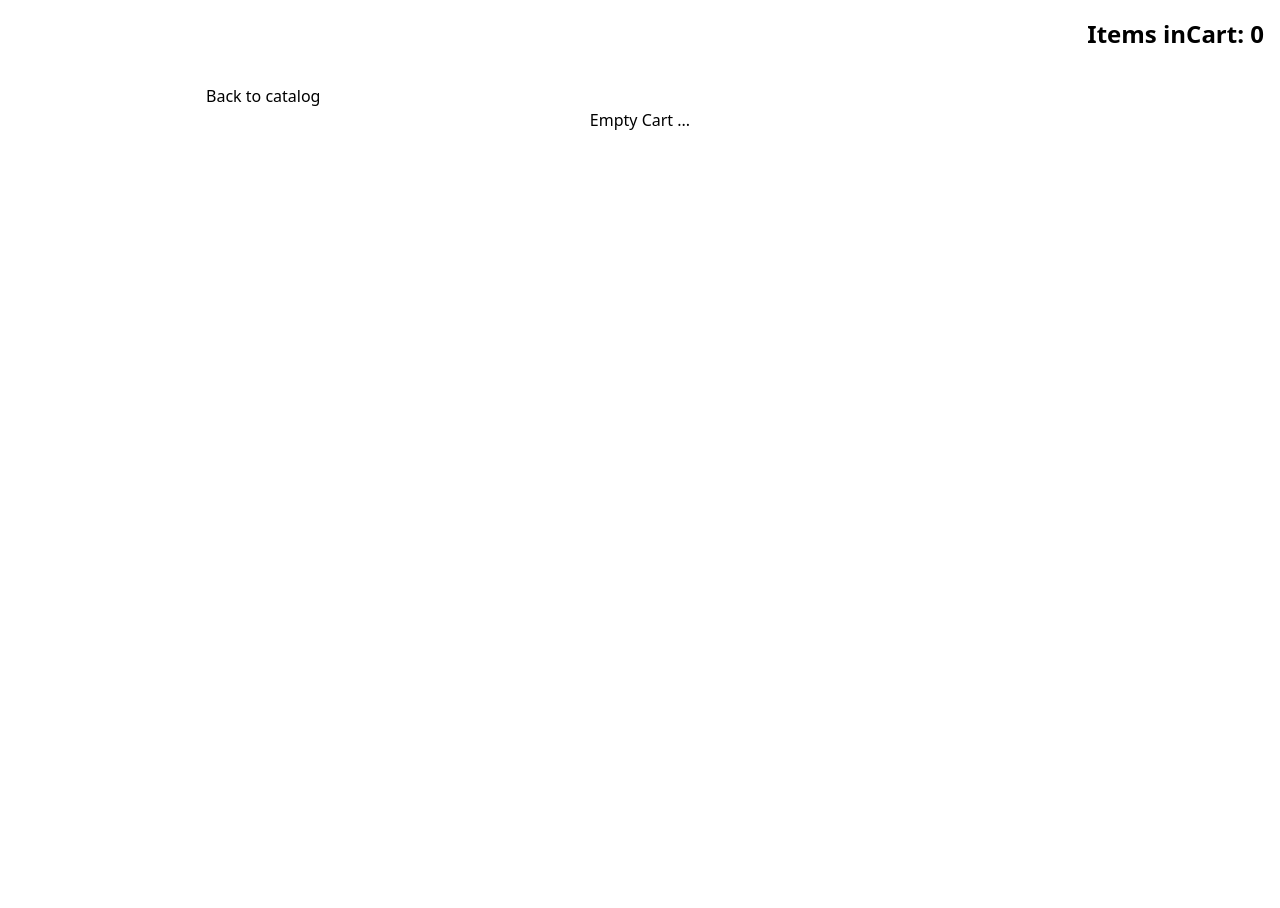
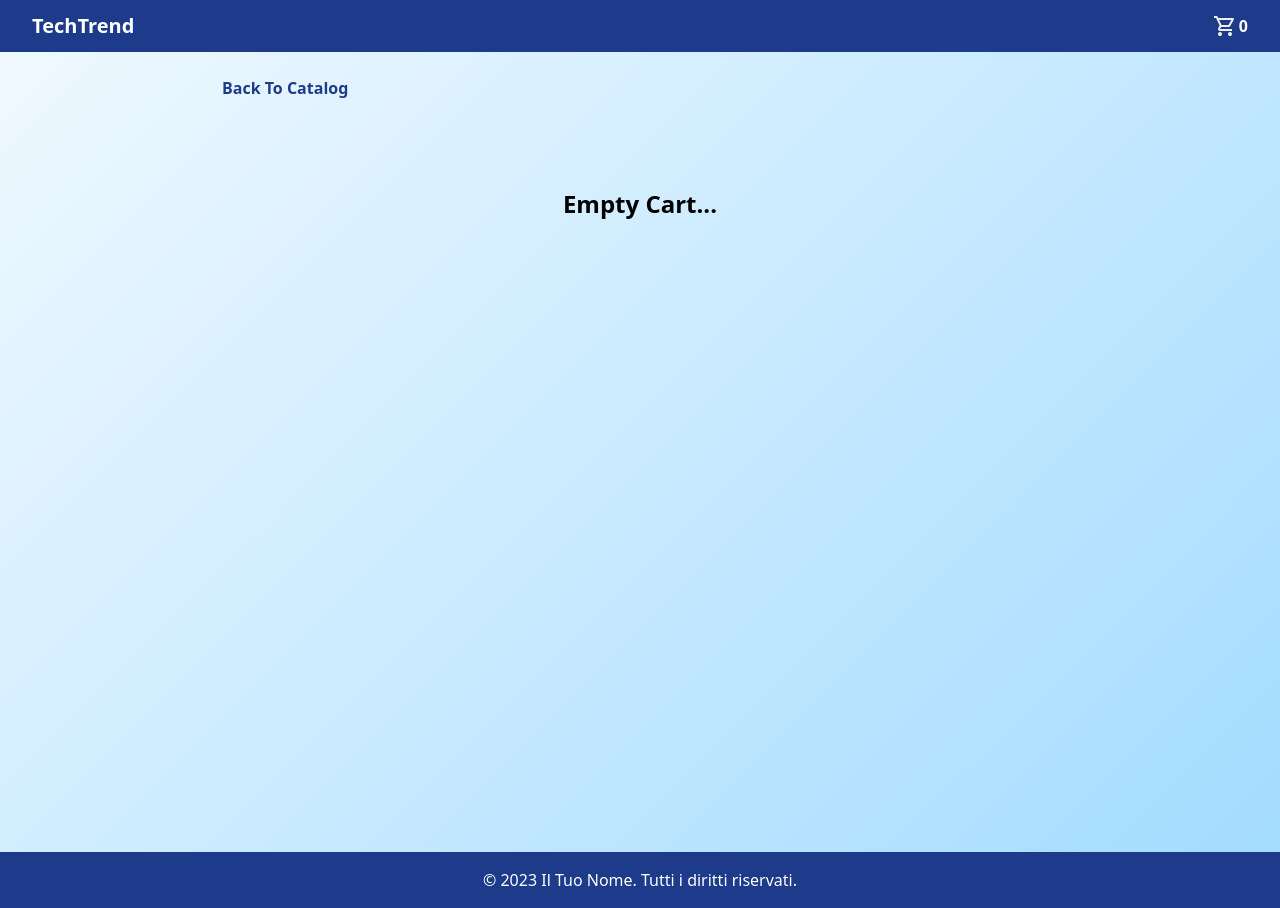
Before and after one commit to mattiacaprioli/online-shop, a Vue app: page /cart in a window 1280 px wide. Before the commit the page ends 800 px from the top, so only its background shows below. Built offline with nearby package versions, Linux system fonts and the light colour scheme.

Commit message:
aggiunta del banner

```diff
--- a/package.json
+++ b/package.json
@@ -10,6 +10,7 @@
     "format": "prettier --write src/"
   },
   "dependencies": {
+    "@fortawesome/fontawesome-free": "^6.4.2",
     "pinia": "^2.1.7",
     "vue": "^3.3.4",
     "vue-router": "^4.2.5"
--- a/src/App.vue
+++ b/src/App.vue
@@ -1,28 +1,15 @@
 <template>
-  <header>
-    <div class="cart-items" @click="router.push({name: 'CartView'})">
-      <p>Items inCart: {{ store.cart.length }}</p>
-    </div>
-  </header>
-  <main>
+  <div>
+    <Navbar />
     <RouterView />
-  </main>
+    <Footer />
+  </div>
 </template>
 
 <script setup>
-import { useRouter} from "vue-router";
-import {productsStore} from "@/stores/products";
-
-const router = useRouter()
-const store = productsStore()
+import Navbar from "@/components/Navbar.vue";
+import Footer from "@/components/Footer.vue";
 </script>
 
 <style scoped>
-.cart-items{
-  text-align: end;
-  padding: 16px;
-  font-weight: bold;
-  font-size: 24px;
-  cursor: pointer;
-}
 </style>
--- a/src/assets/styles.css
+++ b/src/assets/styles.css
@@ -7,6 +7,10 @@
     padding: 0;
 }
 
+body{
+    background: linear-gradient(135deg, rgba(241, 249, 255, 1) 0%, rgba(203, 235, 255, 1) 47%, rgba(161, 219, 255, 1) 100%) no-repeat;
+}
+
 main{
     max-width: 900px;
     margin: 0 auto;
--- /dev/null
+++ b/src/components/Banner.vue
@@ -0,0 +1,24 @@
+<template>
+    <div class="relative bg-left">
+      <img :src="banner" alt="" class="w-full h-72 sm:h-60 object-cover bg-bottom" />
+      <div class="absolute inset-0 flex items-center justify-center text-white text-2xl font-semibold bg-black bg-opacity-50">
+        <h1>Find the Perfect Device for You</h1>
+      </div>
+    </div>
+  </template>
+
+<script>
+  import banner from '../assets/images/banner.jpg'
+
+  export default {
+    name: 'Banner',
+    data(){
+        return{
+            banner: banner,
+        }
+    }
+  };
+</script>
+
+<style scoped>
+</style>
--- /dev/null
+++ b/src/components/Footer.vue
@@ -0,0 +1,11 @@
+<template>
+    <footer class="bg-blue-900 text-white p-4 text-center mt-auto">
+      <p>&copy; 2023 Il Tuo Nome. Tutti i diritti riservati.</p>
+    </footer>
+  </template>
+
+  <script>
+  export default {
+    name: 'AppFooter',
+  };
+  </script>
--- /dev/null
+++ b/src/components/Navbar.vue
@@ -0,0 +1,25 @@
+<template>
+  <div class="bg-blue-900 text-white flex justify-between items-center px-8 py-3 sticky top-0 z-10">
+    <div class="logo">
+      <h1 class="font-bold text-xl">TechTrend</h1>
+    </div>
+    <div class="flex items-center cursor-pointer" @click="router.push({ name: 'CartView' })">
+      <svg xmlns="http://www.w3.org/2000/svg" height="24" viewBox="0 -960 960 960" width="28" fill="#eee">
+        <path d="M280-80q-33 0-56.5-23.5T200-160q0-33 23.5-56.5T280-240q33 0 56.5 23.5T360-160q0 33-23.5 56.5T280-80Zm400 0q-33 0-56.5-23.5T600-160q0-33 23.5-56.5T680-240q33 0 56.5 23.5T760-160q0 33-23.5 56.5T680-80ZM246-720l96 200h280l110-200H246Zm-38-80h590q23 0 35 20.5t1 41.5L692-482q-11 20-29.5 31T622-440H324l-44 80h480v80H280q-45 0-68-39.5t-2-78.5l54-98-144-304H40v-80h130l38 80Zm134 280h280-280Z"/>
+      </svg>
+      <p class="font-bold">{{ store.cart.length }}</p>
+    </div>
+  </div>
+</template>
+
+<script setup>
+import { useRouter } from "vue-router";
+import { productsStore } from "@/stores/products";
+
+const router = useRouter();
+const store = productsStore();
+</script>
+
+<style scoped>
+
+</style>
--- a/src/views/Cart.vue
+++ b/src/views/Cart.vue
@@ -1,25 +1,27 @@
 <template>
-    <button @click="router.push({name: 'Catalog'})">Back to catalog</button>
-    <div v-if="!store.cart.length" style="text-align: center;">
-        <h1>Empty Cart ...</h1>
+  <main class="h-screen">
+    <button @click="router.push({ name: 'Catalog' })" class="capitalize font-semibold px-4 py-2 text-blue-900 rounded-md cursor-pointer hover:text-blue-700">Back to catalog</button>
+    <div v-if="!store.cart.length" class="text-center mt-8">
+      <h1 class="text-2xl font-bold mt-20">Empty Cart...</h1>
     </div>
+    <div v-else>
+      <div v-for="item in store.cart" :key="item.id" class="my-6 p-4 rounded shadow-lg bg-slate-50">
+        <div class="flex flex-col gap-8 sm:flex-row justify-between items-center">
+          <img :src="item.thumbnail" alt="" class="w-60 sm:w-32 rounded-md">
+          <div>
+            <span class="font-semibold mr-2">Brand: {{ item.brand }}</span>
+            <span class="text-gray-700 mr-2">Category: {{ item.category }}</span>
+            <span class="font-bold text-lg">$ {{ item.price }}</span>
 
-    <div class="cart-items" v-else>
-        <div
-            class="cart-item"
-            v-for="item in store.cart"
-            :key="item.id"
-        >
-            <div class="item-details">
-                <img :src="item.thumbnail" alt="">
-                <span>Brand: {{ item.brand }}</span>
-                <span>Category: {{ item.category }}</span>
-                <span>Price: ${{ item.price }}</span>
-                <button @click="removeFromCart(item.id)">Remove</button>
-            </div>
+          </div>
+          <button @click="removeFromCart(item.id)" class="capitalize font-semibold px-4 py-2 text-red-700 rounded-md cursor-pointer hover:text-red-900">Remove</button>
         </div>
+      </div>
     </div>
+  </main>
 </template>
+
+
 
 <script>
 import {defineComponent} from 'vue';
--- a/src/views/Catalog.vue
+++ b/src/views/Catalog.vue
@@ -1,58 +1,73 @@
 <template>
-    <div class="products-list">
-        <div
-            class="product"
-            v-for="product in store.products"
-            :key="product.id"
-            @click="goToProductPage(product.id)"
-        >
-            <img :src="product.thumbnail" alt="">
-            <h2>Brand: {{ product.brand }}</h2>
-            <p>Description: {{  product.description }}</p>
-            <p>Price: ${{  product.price }}</p>
+  <Banner />
+  <main>
+    <ul class='flex flex-col md:flex-row justify-evenly  md:justify-center items-center '>
+      <li @click="filterProducts('all')" class='btn'>All</li>
+      <li @click="filterProducts('smartphones')" class='btn'>Smartphones</li>
+      <li @click="filterProducts('laptops')" class='btn'>Laptops</li>
+    </ul>
+    <div class="grid grid-cols-1 sm:grid-cols-2 md:grid-cols-3 gap-4 my-8">
+      <div
+        class="bg-white rounded shadow-md transform hover:scale-105 cursor-pointer transition-transform"
+        v-for="product in filteredProducts"
+        :key="product.id"
+        @click="goToProductPage(product.id)"
+      >
+        <img :src="product.thumbnail" alt="" class="w-full rounded-t-md h-36 bg-cover bg-center">
+        <div class="p-4">
+          <h2 class="font-semibold text-xl mb-2">{{ product.brand }}</h2>
+          <p class="text-gray-700 text-sm mb-4">{{ product.description }}</p>
+          <p class="font-bold text-lg">$ {{ product.price }}</p>
         </div>
+      </div>
     </div>
+  </main>
 </template>
 
 <script>
 import { defineComponent } from 'vue';
 
 export default defineComponent({
-    name:'CatalogView'
-})
+  name: 'CatalogView',
+});
 </script>
 
 <script setup>
-import {onMounted} from "vue";
-import {productsStore} from "@/stores/products";
-import {useRouter} from "vue-router";
+import { onMounted, computed, ref } from 'vue';
+import { productsStore } from '@/stores/products';
+import { useRouter } from 'vue-router';
 
-const store = productsStore()
-const router = useRouter()
+import Banner from "@/components/Banner.vue";
+
+const store = productsStore();
+const router = useRouter();
+const selectedCategory = ref('all');
 
 const goToProductPage = (id) => {
-    router.push({name: 'productView', params: {id}})
-}
+  router.push({ name: 'productView', params: { id } });
+};
 
-onMounted(async() =>{
-    await store.fetchProductsFromDB()
-})
+onMounted(async () => {
+  await store.fetchProductsFromDB();
+});
+
+const filteredProducts = computed(() => {
+  if (selectedCategory.value === 'all') {
+    return store.products.filter(
+      (product) => product.category === 'smartphones' || product.category === 'laptops'
+    );
+  } else {
+    return store.products.filter((product) => product.category === selectedCategory.value);
+  }
+});
+
+const filterProducts = (category) => {
+  selectedCategory.value = category;
+};
 </script>
 
-<style>
-.products-list{
-    display: flex;
-    justify-content: space-between;
-    flex-wrap: wrap;
-}
-.product{
-    flex-basis: 28%;
-    margin: 8px;
-    padding: 16px;
-    box-shadow: 0px 0px 14px 1px #e6e6e6;
-    cursor: pointer;
-}
-.product img{
-    width: 70%;
+<style scoped>
+.btn {
+  @apply capitalize font-semibold px-4 py-2 text-blue-900 rounded-md cursor-pointer hover:text-blue-700 focus:outline-none focus:ring active:text-blue-600;
 }
 </style>
--- a/src/views/ProductDetail.vue
+++ b/src/views/ProductDetail.vue
@@ -1,17 +1,18 @@
 <template>
-    <button @click="router.push({name: 'Catalog'})">Back to catalog</button>
-    <div class="product">
-        <div class="product-image">
-            <img :src="selectedProduct.thumbnail" alt="">
-        </div>
-        <div class="product-details">
-            <p>Brand: {{ selectedProduct.brand }}</p>
-            <p>Descritpion: {{ selectedProduct.description }}</p>
-            <h2>Price: ${{ selectedProduct.price }}</h2>
-            <button @click="addToCart">Add to cart</button>
-        </div>
+  <main class="h-screen">
+    <button @click="router.push({ name: 'Catalog' })" class="capitalize font-semibold px-4 py-2 text-blue-900 rounded-md cursor-pointer hover:text-blue-700 active:text-blue-600">Back to catalog</button>
+    <div class="flex flex-col sm:flex-row my-20">
+      <div class="sm:mr-8">
+        <img :src="selectedProduct.thumbnail" alt="" class="w-64 rounded-md">
+      </div>
+      <div class="mt-4 sm:mt-0">
+        <p class="font-semibold text-xl">Brand: {{ selectedProduct.brand }}</p>
+        <p class="text-gray-700">Description: {{ selectedProduct.description }}</p>
+        <h2 class="font-bold text-2xl"> ${{ selectedProduct.price }}</h2>
+        <button @click="addToCart" class="py-2 px-4 bg-green-500 text-white rounded hover:bg-green-600 cursor-pointer mt-4">Add to cart</button>
+      </div>
     </div>
-
+  </main>
 </template>
 
 <script>
@@ -42,11 +43,4 @@ const addToCart = () => {
 </script>
 
 <style scoped>
-.product{
-    display: flex;
-    margin-top: 50px;
-}
-.product.image{
-    margin-right: 24px;
-}
 </style>
```
Also changed, not shown: src/assets/images/banner.jpg (added), 1 other file (tests, documents, lock files or other folders).
